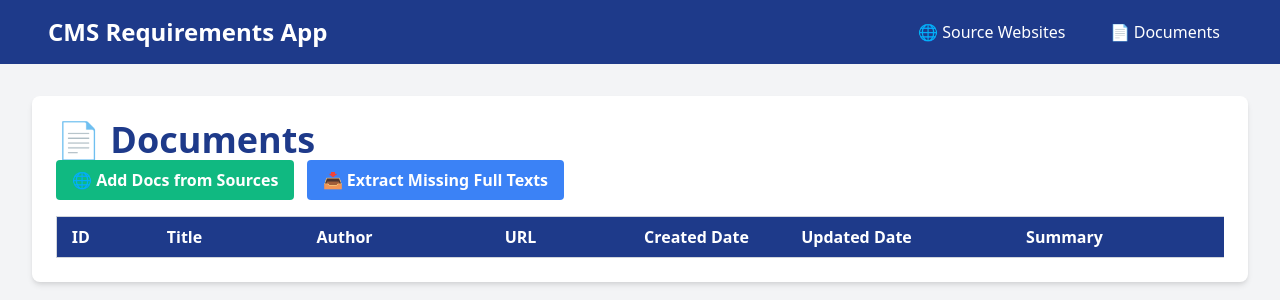
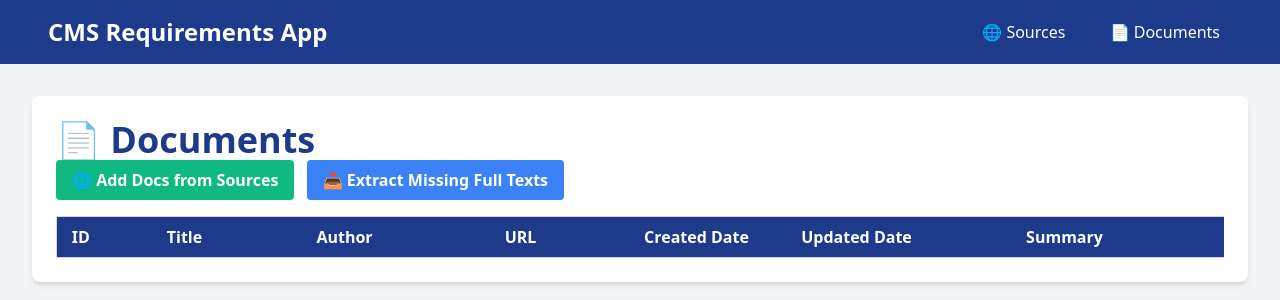
Before and after one commit to andrewfurman/Website-Link-Scraper, a Flask app: page /documents/ in a window 1280 px wide. Shown: the top 300 px of the page. Run offline with Flask 3, Linux system fonts and the light colour scheme; data that the repository does not hold is empty.

Commit message:
updated header

```diff
--- a/templates/header.html
+++ b/templates/header.html
@@ -3,7 +3,7 @@
         <div class="flex justify-between items-center">
             <a href="{{ url_for('source_website.index') }}" class="text-white text-2xl font-bold">CMS Requirements App</a>
             <div>
-                <a href="{{ url_for('source_website.index') }}" class="text-white mr-4 px-3 py-2 rounded hover:bg-blue-800 transition-colors duration-200">🌐 Source Websites</a>
+                <a href="{{ url_for('source_website.index') }}" class="text-white mr-4 px-3 py-2 rounded hover:bg-blue-800 transition-colors duration-200">🌐 Sources</a>
                 <a href="{{ url_for('documents.index') }}" class="text-white px-3 py-2 rounded hover:bg-blue-800 transition-colors duration-200">📄 Documents</a>
             </div>
         </div>
```
